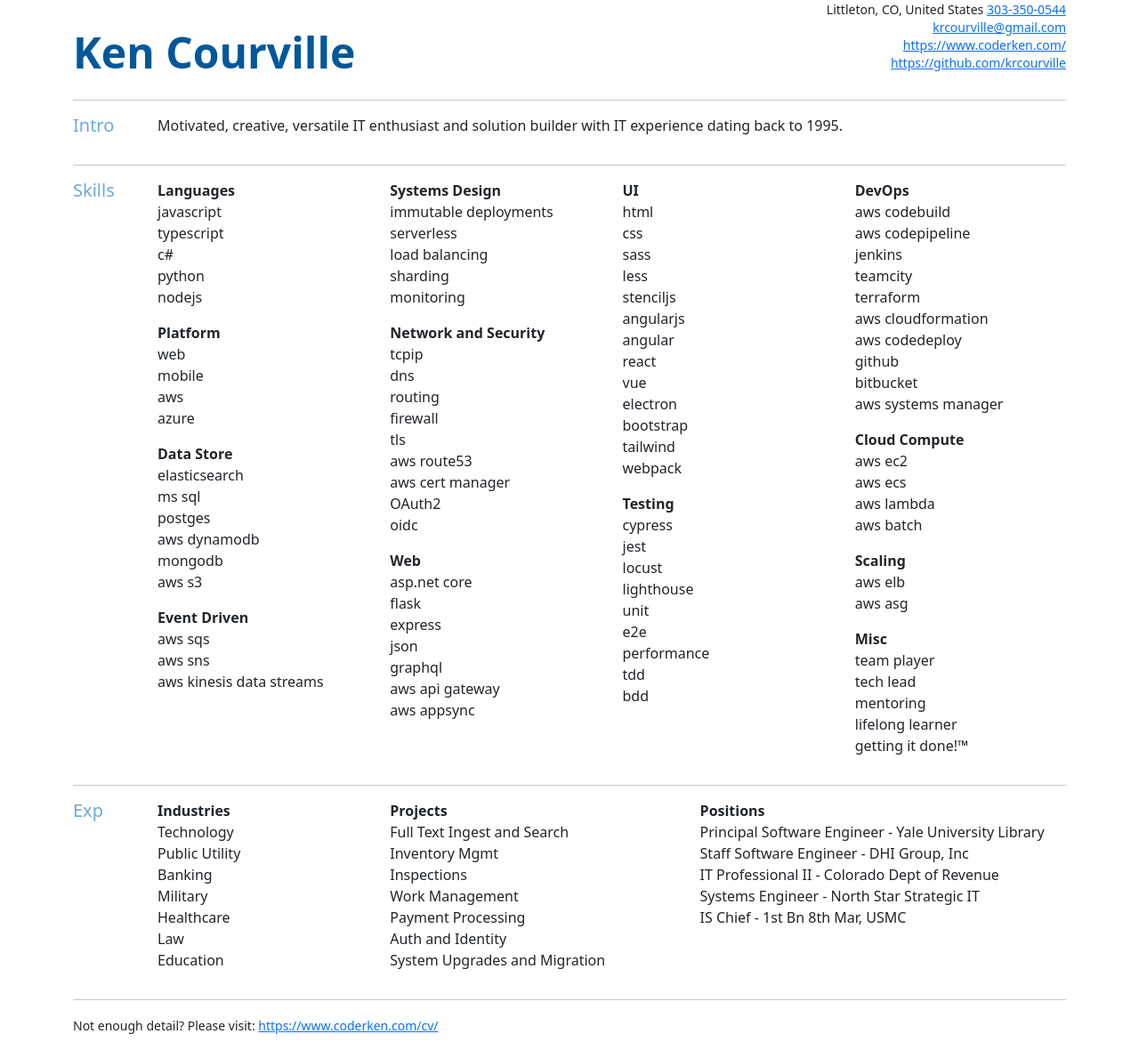
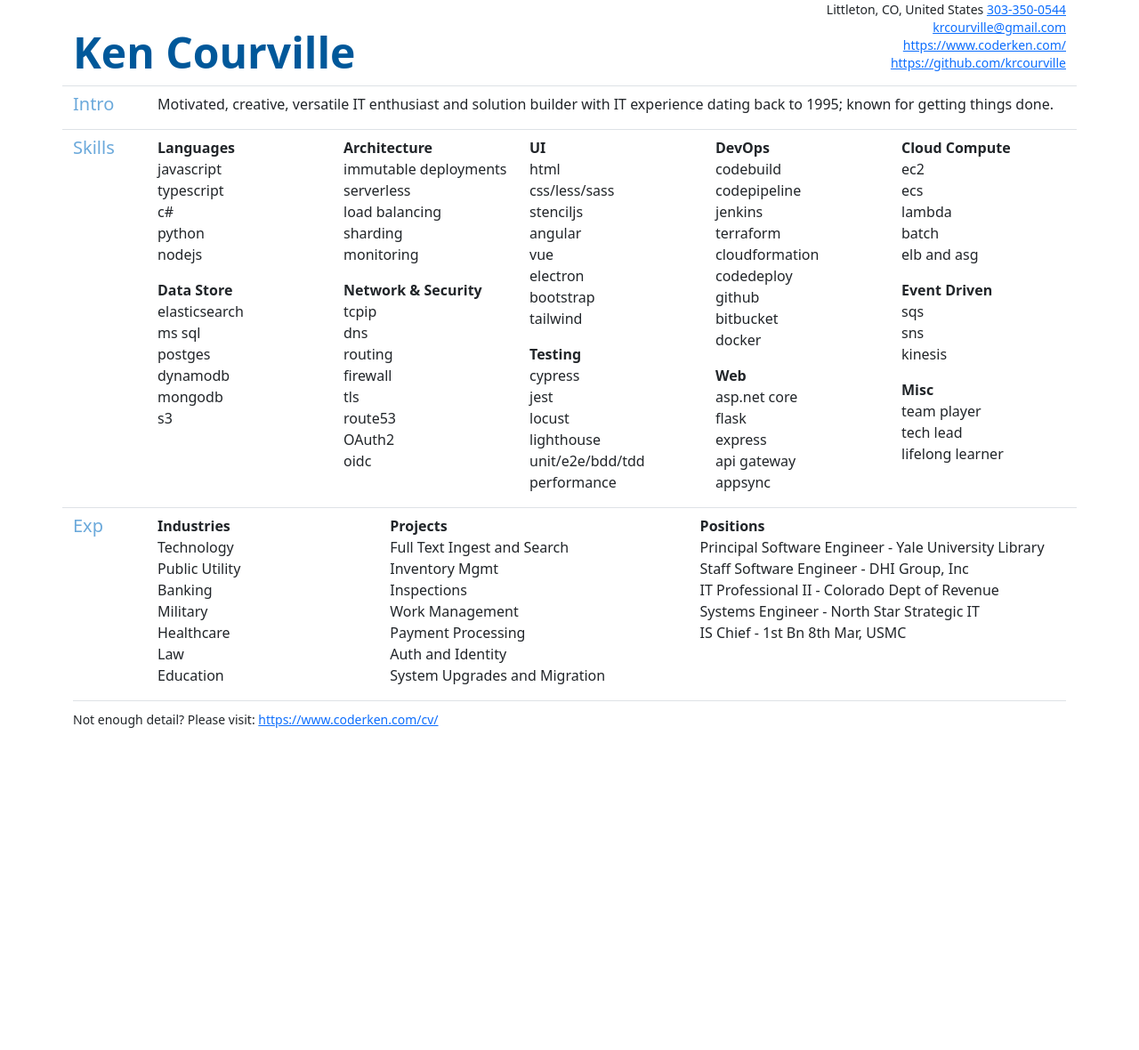
Before and after one commit to krcourville/krcourville.github.io, a Jekyll site: the page cv/onepage.html, which Jekyll copies as it is, in a window 1280 px wide. Shown: the whole page at 89% size. Built offline with Jekyll 4.4.1, drawn with Linux system fonts in a browser that asks for light colours; after the commit the page ends 900 px from its top, so only the background shows below that.

Commit message:
one page fits!

```diff
--- a/cv/onepage.html
+++ b/cv/onepage.html
@@ -61,22 +61,18 @@
     For a better viewing experience try rotating your screen or using a bigger device.
   </div>
 
-  <hr>
-
-  <div class="row">
+  <div class="row border-top pt-2">
     <h5 class="col col-1 text-secondary">
       Intro
     </h5>
     <p class="col">
       Motivated, creative, versatile IT enthusiast and solution builder with IT experience
-      dating back to 1995.
+      dating back to 1995; known for getting things done.
     </p>
 
   </div>
 
-  <hr>
-
-  <div class="row">
+  <div class="row border-top pt-2">
     <h5 class="col col-1 text-secondary">
       Skills
     </h5>
@@ -107,25 +103,7 @@
             </li>
           </ul>
 
-          <ul class="list-unstyled">
-            <li>
-              <strong>
-                Platform
-              </strong>
-            </li>
-            <li>
-              web
-            </li>
-            <li>
-              mobile
-            </li>
-            <li>
-              aws
-            </li>
-            <li>
-              azure
-            </li>
-          </ul>
+
 
           <ul class="list-unstyled">
             <li>
@@ -141,26 +119,15 @@
               postges
             </li>
             <li>
-              aws dynamodb
+              dynamodb
             </li>
             <li>
               mongodb
             </li>
             <li>
-              aws s3
+              s3
             </li>
           </ul>
-
-          <ul class="list-unstyled">
-            <li>
-              <strong>Event Driven</strong>
-            </li>
-            <li>aws sqs</li>
-            <li>aws sns</li>
-            <li>aws kinesis data streams</li>
-          </ul>
-          </ul>
-
 
 
         </div>
@@ -169,7 +136,7 @@
           <ul class="list-unstyled">
             <li>
               <strong>
-                Systems Design
+                Architecture
               </strong>
             </li>
             <li>
@@ -192,46 +159,19 @@
           <ul class="list-unstyled">
             <li>
               <strong>
-                Network and Security
+                Network &amp; Security
               </strong>
             <li>tcpip</li>
             <li>dns</li>
             <li>routing</li>
             <li>firewall</li>
             <li>tls</li>
-            <li>aws route53</li>
-            <li>
-              aws cert manager</li>
+            <li>route53</li>
             <li>OAuth2</li>
             <li>oidc</li>
           </ul>
 
-          <ul class="list-unstyled">
-            <li>
-              <strong>Web</strong>
-            </li>
-            <li>
-              asp.net core
-            </li>
-            <li>
-              flask
-            </li>
-            <li>
-              express
-            </li>
-            <li>
-              json
-            </li>
-            <li>
-              graphql
-            </li>
-            <li>
-              aws api gateway
-            </li>
-            <li>
-              aws appsync
-            </li>
-          </ul>
+
 
 
 
@@ -249,25 +189,14 @@
               html
             </li>
             <li>
-              css
+              css/less/sass
             </li>
-            <li>
-              sass
-            </li>
-            <li>
-              less
-            </li>
+
             <li>
               stenciljs
             </li>
             <li>
-              angularjs
-            </li>
-            <li>
               angular
-            </li>
-            <li>
-              react
             </li>
             <li>
               vue
@@ -281,12 +210,7 @@
             <li>
               tailwind
             </li>
-            <li>
-              webpack
-            </li>
           </ul>
-
-
 
           <ul class="list-unstyled">
             <li>
@@ -307,19 +231,10 @@
               lighthouse
             </li>
             <li>
-              unit
-            </li>
-            <li>
-              e2e
+              unit/e2e/bdd/tdd
             </li>
             <li>
               performance
-            </li>
-            <li>
-              tdd
-            </li>
-            <li>
-              bdd
             </li>
           </ul>
 
@@ -337,18 +252,41 @@
             <li>
               <strong>DevOps</strong>
             </li>
-            <li>aws codebuild</li>
-            <li>aws codepipeline</li>
+            <li>codebuild</li>
+            <li>codepipeline</li>
             <li>jenkins</li>
-            <li>teamcity</li>
             <li>terraform</li>
-            <li>aws cloudformation</li>
-            <li>aws codedeploy</li>
+            <li>cloudformation</li>
+            <li>codedeploy</li>
             <li>github</li>
             <li>bitbucket</li>
-            <li>aws systems manager</li>
+            <li>docker</li>
           </ul>
 
+          <ul class="list-unstyled">
+            <li>
+              <strong>Web</strong>
+            </li>
+            <li>
+              asp.net core
+            </li>
+            <li>
+              flask
+            </li>
+            <li>
+              express
+            </li>
+            <li>
+              api gateway
+            </li>
+            <li>
+              appsync
+            </li>
+          </ul>
+
+        </div>
+
+        <div class="col">
           <ul class="list-unstyled">
             <li>
               <strong>
@@ -356,32 +294,31 @@
               </strong>
             </li>
             <li>
-              aws ec2
+              ec2
             </li>
             <li>
-              aws ecs
+              ecs
             </li>
             <li>
-              aws lambda
+              lambda
             </li>
             <li>
-              aws batch
+              batch
+            </li>
+            <li>
+              elb and asg
             </li>
           </ul>
 
           <ul class="list-unstyled">
             <li>
-              <strong>
-                Scaling
-              </strong>
+              <strong>Event Driven</strong>
             </li>
-            <li>
-              aws elb
-            </li>
-            <li>
-              aws asg
-            </li>
+            <li>sqs</li>
+            <li>sns</li>
+            <li>kinesis</li>
           </ul>
+
           <ul class="list-unstyled">
             <li>
               <strong>
@@ -395,15 +332,14 @@
               tech lead
             </li>
             <li>
-              mentoring
-            </li>
-            <li>
               lifelong learner
             </li>
-            <li>
-              getting it done!&trade;
-            </li>
           </ul>
+
+
+
+
+
 
         </div>
       </div>
@@ -411,9 +347,7 @@
 
   </div>
 
-  <hr>
-
-  <div class="row">
+  <div class="row border-top pt-2">
     <h5 class="col col-1 text-secondary">
       Exp
     </h5>
@@ -502,8 +436,7 @@
     </div>
   </div>
 
-  <hr>
-  <p>
+  <p class="border-top pt-2">
     <small>
       Not enough detail? Please visit: <a href="/cv">https://www.coderken.com/cv/</a>
     </small>
```
